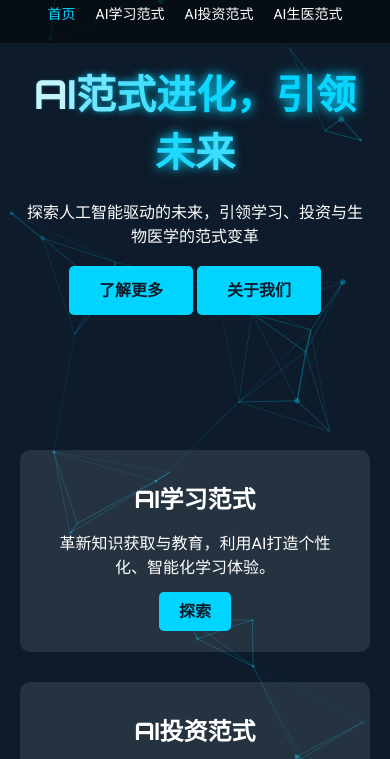
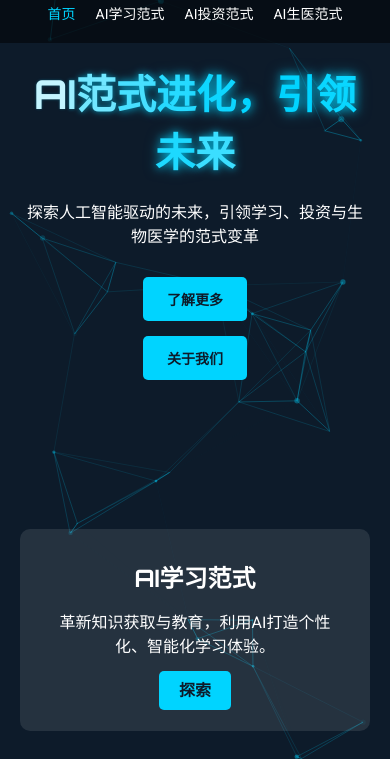
Before and after one commit to digital-era/EvolutionaryParadigm, a plain HTML site: page index.html in a window 390 px wide. Shown: the part 66-825 px from the top of the page. Drawn offline with nearby package versions, Linux system fonts and the light colour scheme.

Commit message:
Update main.css

```diff
--- a/styles/main.css
+++ b/styles/main.css
@@ -144,14 +144,24 @@ body {
     margin-bottom: 30px;
 }
 
+.button-group {
+    display: flex;
+    gap: 20px; /* 按钮间距 */
+    justify-content: center;
+    align-items: center;
+}
+
 .cta-button {
     padding: 15px 30px;
     background: #00d4ff;
     color: #0d1b2a;
     text-decoration: none;
     border-radius: 5px;
+    font-family: 'Roboto', Arial, sans-serif;
+    font-size: 16px;
     font-weight: bold;
     transition: background 0.3s;
+    text-align: center;
 }
 
 .cta-button:hover {
@@ -502,6 +512,14 @@ footer {
     .hero p {
         font-size: 16px;
     }
+    .button-group {
+        flex-direction: column;
+        gap: 15px; /* 移动端垂直间距 */
+    }
+    .cta-button {
+        padding: 12px 24px; /* 移动端减小内边距 */
+        font-size: 14px;
+    }
     .sections {
         padding: 50px 20px;
         gap: 30px; /* 移动端减小间距 */
```
